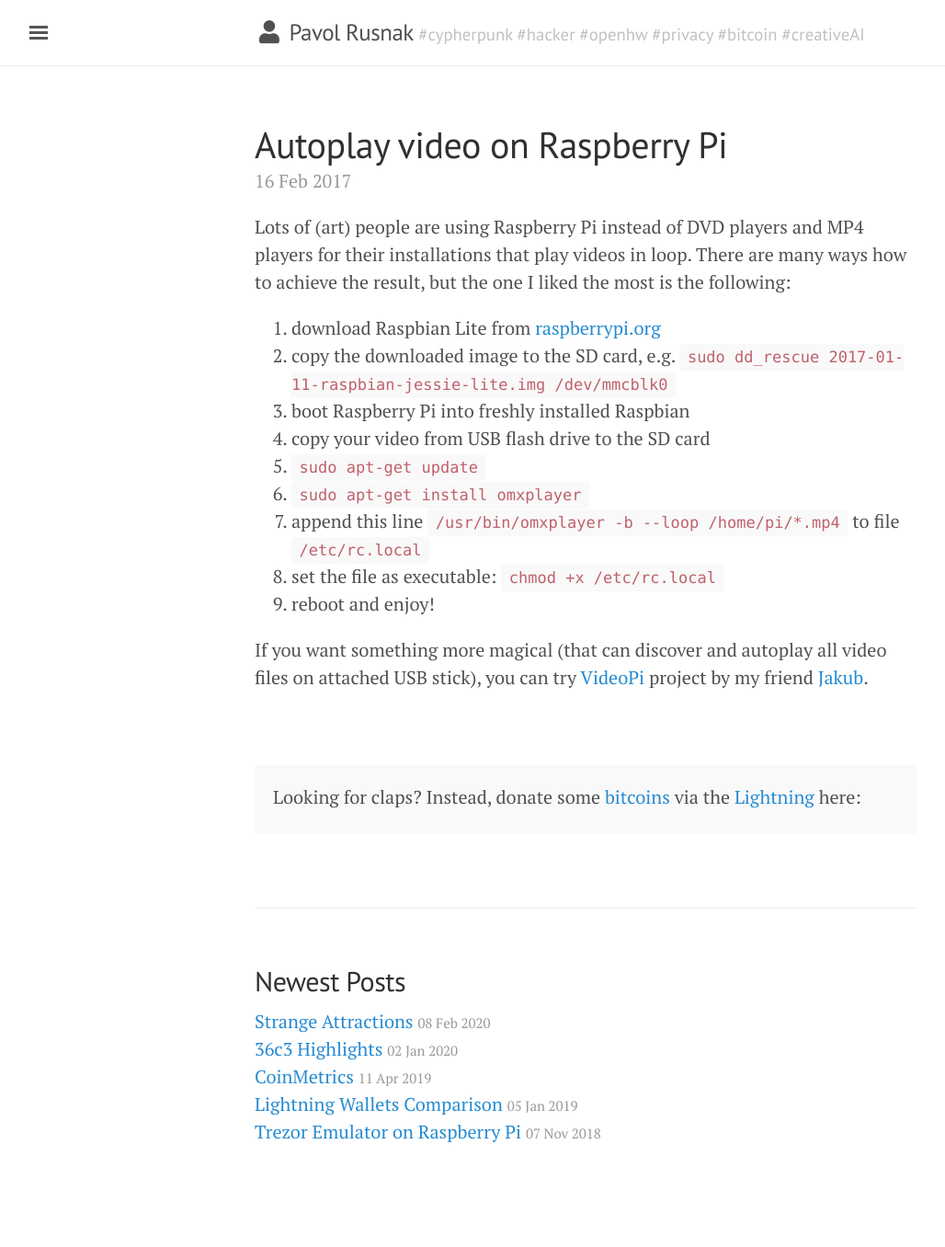
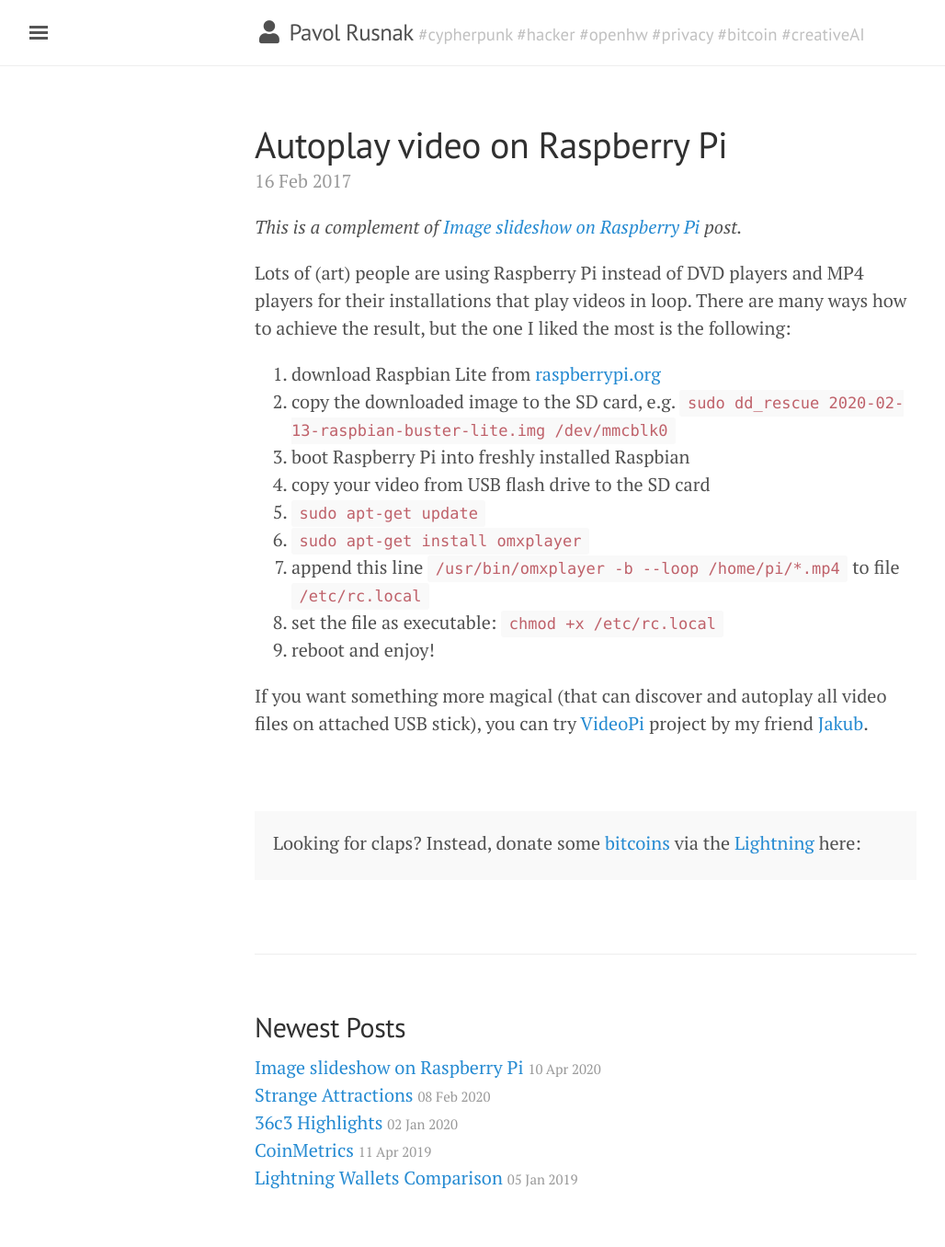
Before and after one commit to prusnak/rusnak.io, a Jekyll site: the page built from _posts/2017-02-16-autoplay-video-on-raspberry-pi.md, in a window 1280 px wide. Shown: the whole page at 92% size, without its empty margins (3-1031 px from the left). Built offline with Jekyll 4.4.1, drawn with Linux system fonts in a browser that asks for light colours; nearby versions of some CDN libraries; comment, search, counter and statistics services are not loaded; before the commit the page ends 1306 px from its top, so only the background shows below that.

Commit message:
new 2020-04-10-image-slideshow-on-raspberry-pi post

```diff
--- a/_posts/2017-02-16-autoplay-video-on-raspberry-pi.md
+++ b/_posts/2017-02-16-autoplay-video-on-raspberry-pi.md
@@ -3,10 +3,13 @@ layout: post
 title: Autoplay video on Raspberry Pi
 ---
 
-Lots of (art) people are using Raspberry Pi instead of DVD players and MP4 players for their installations that play videos in loop.  There are many ways how to achieve the result, but the one I liked the most is the following:
+*This is a complement of [Image slideshow on Raspberry Pi](/image-slideshow-on-raspberry-pi/) post.*
+
+Lots of (art) people are using Raspberry Pi instead of DVD players and MP4 players for their installations that play videos in loop.
+There are many ways how to achieve the result, but the one I liked the most is the following:
 
 1. download Raspbian Lite from [raspberrypi.org](https://www.raspberrypi.org/downloads/raspbian/)
-2. copy the downloaded image to the SD card, e.g. `sudo dd_rescue 2017-01-11-raspbian-jessie-lite.img /dev/mmcblk0`
+2. copy the downloaded image to the SD card, e.g. `sudo dd_rescue 2020-02-13-raspbian-buster-lite.img /dev/mmcblk0`
 3. boot Raspberry Pi into freshly installed Raspbian
 4. copy your video from USB flash drive to the SD card
 5. `sudo apt-get update`
```
Also changed, not shown: _posts/2020-04-10-image-slideshow-on-raspberry-pi.md (added, +19 -0 lines).
